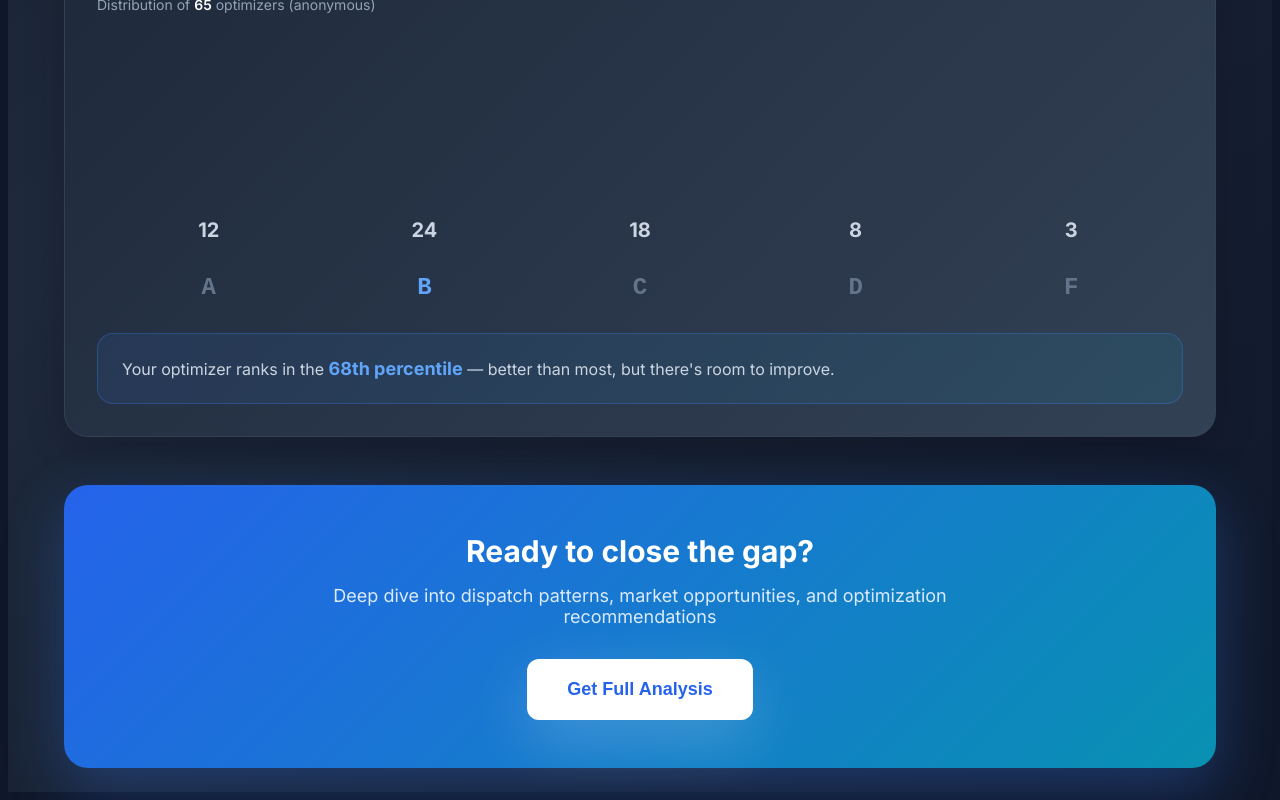
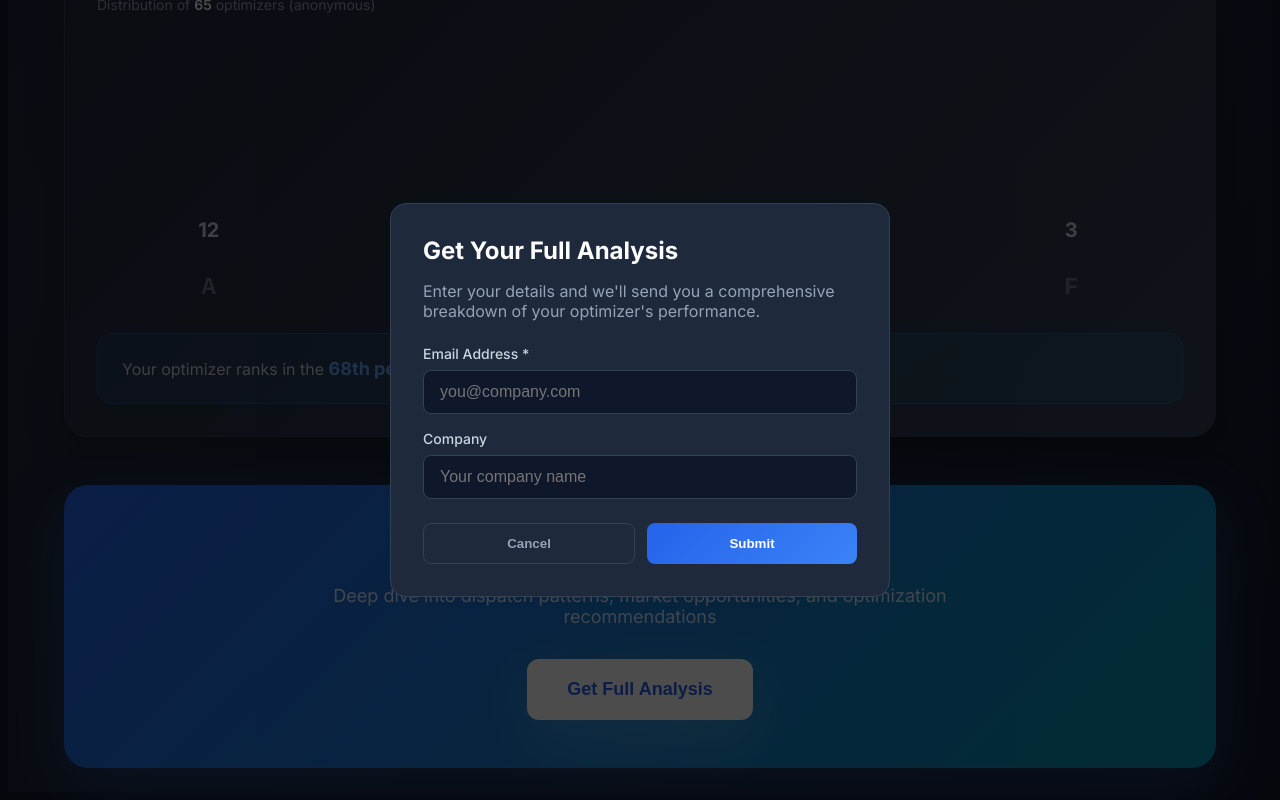
Before and after one commit to ayotestsinprod/e-optimizer-scorecard, a Next.js app: page /scorecard in a window 1280 px wide. Both pictures are taken after a click on the button "Get Full Analysis". Shown: the part 1503-2303 px from the top of the page. Built offline with nearby package versions, Linux system fonts and the light colour scheme.

Commit message:
Fix CTA: add email capture modal + change to 'Money Left on Table'

```diff
--- a/app/scorecard/page.tsx
+++ b/app/scorecard/page.tsx
@@ -1,4 +1,6 @@
 'use client';
+
+import { useState } from 'react';
 
 const mockData = {
   grade: 'B+',
@@ -28,6 +30,11 @@ const mockData = {
 };
 
 export default function Scorecard() {
+  const [showModal, setShowModal] = useState(false);
+  const [email, setEmail] = useState('');
+  const [company, setCompany] = useState('');
+  const [submitted, setSubmitted] = useState(false);
+
   const formatCurrency = (amount: number) => {
     return new Intl.NumberFormat('en-GB', {
       style: 'currency',
@@ -35,6 +42,24 @@ export default function Scorecard() {
       minimumFractionDigits: 0,
       maximumFractionDigits: 0,
     }).format(amount);
+  };
+
+  const handleSubmit = async (e: React.FormEvent) => {
+    e.preventDefault();
+
+    // Send to backend/webhook (placeholder for now)
+    console.log('Lead captured:', { email, company });
+
+    // For MVP, just show success state
+    setSubmitted(true);
+
+    // Close modal after 2 seconds
+    setTimeout(() => {
+      setShowModal(false);
+      setSubmitted(false);
+      setEmail('');
+      setCompany('');
+    }, 2000);
   };
 
   return (
@@ -198,7 +223,7 @@ export default function Scorecard() {
               }}
             >
               <div style={{ fontSize: '12px', color: '#f87171', fontFamily: 'monospace', textTransform: 'uppercase', letterSpacing: '0.05em', marginBottom: '12px' }}>
-                Opportunity Gap
+                Money Left on Table
               </div>
               <div style={{ fontSize: '2.25rem', fontWeight: 700, fontFamily: 'monospace', color: '#f87171' }}>
                 -{formatCurrency(mockData.gapAmount)}
@@ -402,6 +427,7 @@ export default function Scorecard() {
             Deep dive into dispatch patterns, market opportunities, and optimization recommendations
           </p>
           <button
+            onClick={() => setShowModal(true)}
             style={{
               padding: '20px 40px',
               backgroundColor: 'white',
@@ -427,6 +453,135 @@ export default function Scorecard() {
           </button>
         </div>
       </div>
+
+      {/* Modal */}
+      {showModal && (
+        <div
+          onClick={() => !submitted && setShowModal(false)}
+          style={{
+            position: 'fixed',
+            inset: 0,
+            backgroundColor: 'rgba(0, 0, 0, 0.7)',
+            display: 'flex',
+            alignItems: 'center',
+            justifyContent: 'center',
+            padding: '24px',
+            zIndex: 50,
+          }}
+        >
+          <div
+            onClick={(e) => e.stopPropagation()}
+            style={{
+              backgroundColor: '#1e293b',
+              borderRadius: '16px',
+              padding: '32px',
+              maxWidth: '500px',
+              width: '100%',
+              border: '1px solid #334155',
+            }}
+          >
+            {!submitted ? (
+              <>
+                <h3 style={{ fontSize: '1.5rem', fontWeight: 700, color: 'white', marginTop: 0, marginBottom: '8px' }}>
+                  Get Your Full Analysis
+                </h3>
+                <p style={{ color: '#94a3b8', marginBottom: '24px' }}>
+                  Enter your details and we'll send you a comprehensive breakdown of your optimizer's performance.
+                </p>
+
+                <form onSubmit={handleSubmit}>
+                  <div style={{ marginBottom: '16px' }}>
+                    <label style={{ display: 'block', fontSize: '14px', fontWeight: 500, color: '#cbd5e1', marginBottom: '8px' }}>
+                      Email Address *
+                    </label>
+                    <input
+                      type="email"
+                      required
+                      value={email}
+                      onChange={(e) => setEmail(e.target.value)}
+                      placeholder="you@company.com"
+                      style={{
+                        width: '100%',
+                        padding: '12px 16px',
+                        borderRadius: '8px',
+                        border: '1px solid #334155',
+                        backgroundColor: '#0f172a',
+                        color: 'white',
+                        fontSize: '16px',
+                      }}
+                    />
+                  </div>
+
+                  <div style={{ marginBottom: '24px' }}>
+                    <label style={{ display: 'block', fontSize: '14px', fontWeight: 500, color: '#cbd5e1', marginBottom: '8px' }}>
+                      Company
+                    </label>
+                    <input
+                      type="text"
+                      value={company}
+                      onChange={(e) => setCompany(e.target.value)}
+                      placeholder="Your company name"
+                      style={{
+                        width: '100%',
+                        padding: '12px 16px',
+                        borderRadius: '8px',
+                        border: '1px solid #334155',
+                        backgroundColor: '#0f172a',
+                        color: 'white',
+                        fontSize: '16px',
+                      }}
+                    />
+                  </div>
+
+                  <div style={{ display: 'flex', gap: '12px' }}>
+                    <button
+                      type="button"
+                      onClick={() => setShowModal(false)}
+                      style={{
+                        flex: 1,
+                        padding: '12px 24px',
+                        borderRadius: '8px',
+                        border: '1px solid #334155',
+                        backgroundColor: 'transparent',
+                        color: '#94a3b8',
+                        fontWeight: 600,
+                        cursor: 'pointer',
+                      }}
+                    >
+                      Cancel
+                    </button>
+                    <button
+                      type="submit"
+                      style={{
+                        flex: 1,
+                        padding: '12px 24px',
+                        borderRadius: '8px',
+                        border: 'none',
+                        background: 'linear-gradient(135deg, #2563eb 0%, #3b82f6 100%)',
+                        color: 'white',
+                        fontWeight: 600,
+                        cursor: 'pointer',
+                      }}
+                    >
+                      Submit
+                    </button>
+                  </div>
+                </form>
+              </>
+            ) : (
+              <div style={{ textAlign: 'center', padding: '24px' }}>
+                <div style={{ fontSize: '48px', marginBottom: '16px' }}>✅</div>
+                <h3 style={{ fontSize: '1.5rem', fontWeight: 700, color: 'white', marginTop: 0, marginBottom: '8px' }}>
+                  Thank you!
+                </h3>
+                <p style={{ color: '#94a3b8', margin: 0 }}>
+                  We'll send your full analysis shortly.
+                </p>
+              </div>
+            )}
+          </div>
+        </div>
+      )}
     </div>
   );
 }
```
